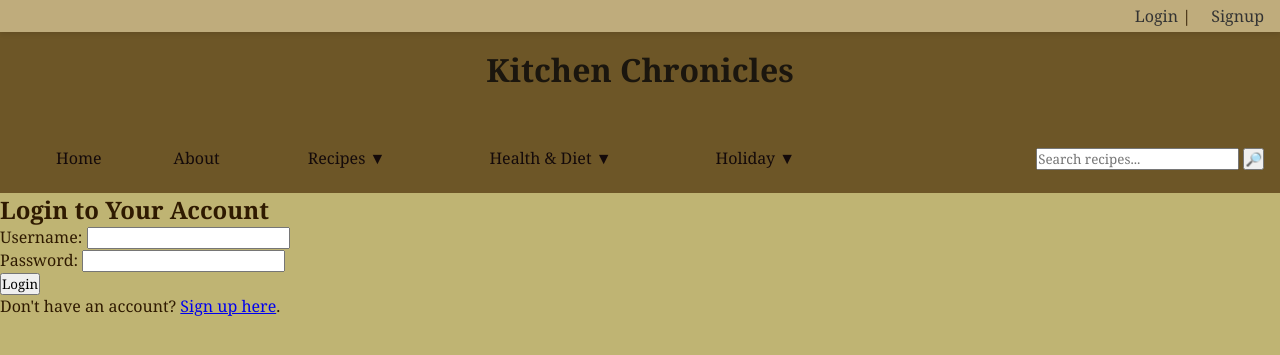
After one commit to JasmineBarber-Gray/L6SD_26T1_RecipesApp_Django_Jasmine_Barber-Gray, a Django app: page /login/ in a window 1280 px wide. The commit adds this page. Shown: the top 355 px of the page. Run offline with Django 5.2, Linux system fonts and the light colour scheme.

Commit message:
Added sign up and login pages cosmetic only no fuction yet

```diff
--- a/recipes/static/recipes/style.css
+++ b/recipes/static/recipes/style.css
@@ -21,7 +21,7 @@ body {
   background-color: #bfac7c;
   text-align: right;
   padding: 0.3rem 1rem;
-  font-size: 0.8rem;
+  font-size: 1rem;
   position: fixed;
   top: 0;
   left: 0;
--- a/recipes/templates/recipes/base.html
+++ b/recipes/templates/recipes/base.html
@@ -11,7 +11,7 @@
 <body>
 
 <div class="top-bar">
-    <a href="">Login</a> | <a href="">Signup</a>
+    <a href="{% url 'Login' %}">Login</a> | <a href="{% url 'Signup' %}">Signup</a>
 </div>
 
 <header>
--- /dev/null
+++ b/recipes/templates/recipes/login.html
@@ -0,0 +1,22 @@
+{% extends "recipes/base.html" %}
+
+{% block content %}
+
+<div class="login-container">
+    <h2>Login to Your Account</h2>
+    <form method="post">
+        {% csrf_token %}
+        <div class="form-group">
+            <label for="username">Username:</label>
+            <input type="text" id="username" name="username" required>
+        </div>
+        <div class="form-group">
+            <label for="password">Password:</label>
+            <input type="password" id="password" name="password" required>
+        </div>
+        <button type="submit">Login</button>
+    </form>
+    <p>Don't have an account? <a href="{% url 'Signup' %}">Sign up here</a>.</p>
+</div>
+
+{% endblock %}
--- /dev/null
+++ b/recipes/templates/recipes/recipes.html
@@ -0,0 +1,6 @@
+{% extends "recipes/base.html" %}
+
+{% block content %}
+    <h2>Our Recipes</h2>
+    <p>Welcome to our chronicle of recipes!</p>
+{% endblock %}
--- a/recipes/urls.py
+++ b/recipes/urls.py
@@ -4,5 +4,7 @@ from . import views
 urlpatterns = [
     path('', views.home_view, name='Home'),
     path('about/', views.about_view, name='About'),
-    path('Recipes/', views.recipes_view, name='Recipes')
+    path('Recipes/', views.recipes_view, name='Recipes'),
+    path('login/', views.login_view, name='Login'),
+    path('signup/', views.signup_view, name='Signup')
 ]
--- a/recipes/views.py
+++ b/recipes/views.py
@@ -10,3 +10,11 @@ def about_view(request):
 
 def recipes_view(request):
     return render(request, 'recipes/recipes.html')
+
+
+def login_view(request):
+    return render(request, 'recipes/login.html')
+
+
+def signup_view(request):
+    return render(request, 'recipes/signup.html')
```
Also changed, not shown: recipes/templates/recipes/signup.html (added, +30 -0 lines).
